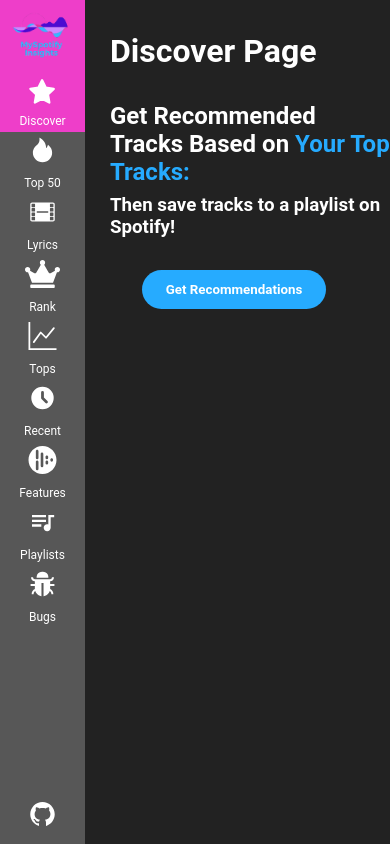
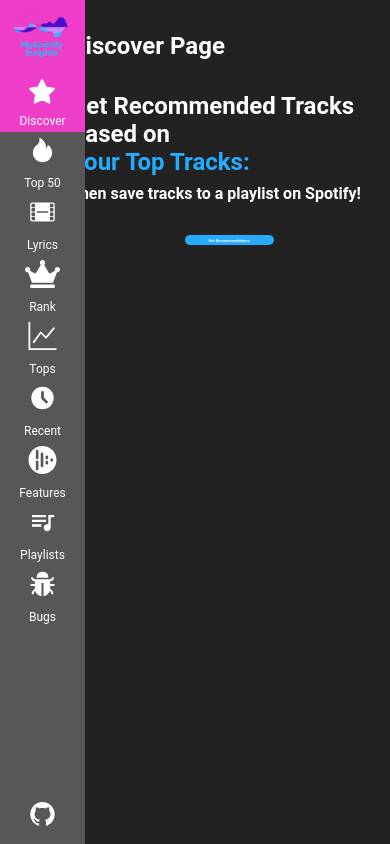
Before and after one commit to magacula/my-spotify-insights, a React (Create React App) app: page /discover in a window 390 px wide. Built offline with nearby package versions, Linux system fonts and the light colour scheme.

Commit message:
Made discover page responsive to tablet & mobile

```diff
--- a/src/components/RecommendedTracks.js
+++ b/src/components/RecommendedTracks.js
@@ -2,8 +2,15 @@ import React, { useState, useEffect } from "react";
 import Track from "./Track";
 import styled from "styled-components";
 import themes from "../styles/themes";
+import breakpoints from "../styles/breakpoints";
 import { NavLink } from "react-router-dom";
 const { colors } = themes;
+
+const RecommendHeading = styled.h2`
+  @media only screen and (${breakpoints.device.med}) {
+    display: grid;
+  }
+`;
 
 const Link = styled(NavLink)`
   color: ${colors.lightBlue};
@@ -33,6 +40,10 @@ const ButtonContainer = styled.div`
   margin-left: 110px;
   display: flex;
   justify-content: center;
+
+  @media only screen and (${breakpoints.device.sm}) {
+    margin-left: 100px;
+  }
 `;
 
 const Button = styled.button`
@@ -56,6 +67,24 @@ const Button = styled.button`
   &:active {
     transform: scale(0.9);
     transition: 0.2s;
+  }
+
+  @media only screen and (${breakpoints.device.sm}) {
+    padding: 2.5px 1.5rem;
+    border-radius: 4rem;
+    font-size: 0.25rem;
+  }
+`;
+
+const TrackList = styled.ul`
+  margin-left: 8rem;
+
+  @media only screen and (${breakpoints.device.med}) {
+    margin-left: 6rem;
+  }
+
+  @media only screen and (${breakpoints.device.sm}) {
+    margin-left: 4rem;
   }
 `;
 
@@ -121,9 +150,9 @@ const RecommendedTracks = () => {
 
   return (
     <React.Fragment>
-      <h2>
+      <RecommendHeading>
         Get Recommended Tracks Based on <Link to="/Tops">Your Top Tracks:</Link>
-      </h2>
+      </RecommendHeading>
       <h3>Then save tracks to a playlist on Spotify!</h3>
 
       <ButtonContainer>
@@ -148,13 +177,13 @@ const RecommendedTracks = () => {
         )}
       </ButtonContainer>
 
-      <ul style={{ marginLeft: "12rem" }}>
+      <TrackList>
         {recommendedTracks.map((track, index) => {
           return (
             <Track key={index} track={track} style={{ marginLeft: "150px" }} />
           );
         })}
-      </ul>
+      </TrackList>
     </React.Fragment>
   );
 };
--- a/src/components/Track.js
+++ b/src/components/Track.js
@@ -1,5 +1,6 @@
 import React, { useState, useEffect } from "react";
 import styled from "styled-components";
+import breakpoints from "../styles/breakpoints";
 import { Link } from "react-router-dom";
 import themes from "../styles/themes";
 import { HiPlay } from "react-icons/hi";
@@ -15,14 +16,22 @@ const EDIT_TRACK = "/EditTrack";
 const PlayButton = styled(HiPlay)`
   fill: grey;
   color: white;
-  font-size: 3rem;
-  margin: 1rem;
-  width: 65%;
-  height: 90px;
+  font-size: 8rem;
+  margin: 0 3rem;
+  height: 100%;
 
   &:hover {
     fill: #65d36e;
     transition: 0.35s;
+  }
+
+  @media only screen and (${breakpoints.device.med}) {
+    font-size: 6rem;
+  }
+
+  @media only screen and (${breakpoints.device.sm}) {
+    font-size: 3rem;
+    margin: 0 1rem 0 0.5rem;
   }
 `;
 
@@ -77,10 +86,18 @@ const TrackItem = styled.li`
 
 const TrackImage = styled.img`
   width: 25%;
+
+  @media only screen and (${breakpoints.device.med}) {
+    width: 20%;
+  }
 `;
 
 const TrackInfo = styled.div`
   width: 80%;
+
+  @media only screen and (${breakpoints.device.med}) {
+    font-size: 0.75rem;
+  }
 `;
 
 const TrackName = styled.h4``;
@@ -89,6 +106,10 @@ const TrackDetails = styled.div`
   display: flex;
   justify-content: center;
   margin-top: 0.25rem;
+
+  @media only screen and (${breakpoints.device.med}) {
+    font-size: 0.5rem;
+  }
 `;
 
 const ArtistName = styled.h4``;
--- a/src/styles/GlobalStyles.js
+++ b/src/styles/GlobalStyles.js
@@ -22,11 +22,22 @@ a {
 h1, h2 {
   margin-top: 2rem;
   margin-left:110px;
+
+  @media only screen and (max-width: 450px) {
+    font-size: 1.5rem;
+    margin-left: 70px;
+    margin-right: 1rem;
+  }
 }
 
 h3 {
   margin-top: 0.5rem;
   margin-left:110px;
+
+  @media only screen and (max-width: 450px) {
+    margin-left: 70px;
+    font-size: 1rem;
+  }
 }
 
 
```
